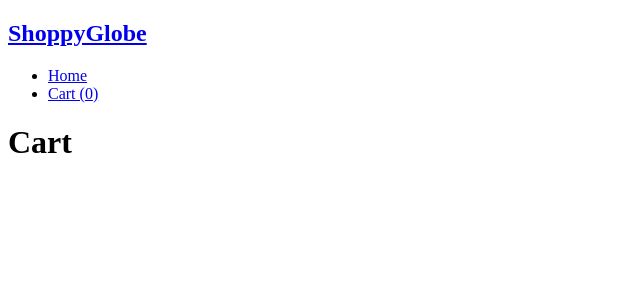
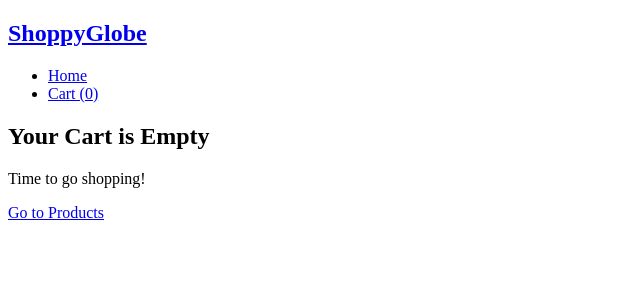
Before and after one commit to GuduruVinay/ShoppyGlobe-E-Commerce-Application, a React (Vite) app: page /cart in a window 1280 px wide. Shown: the top 300 px of the page, without its empty margins (0-640 px from the left). Built offline with nearby package versions, Linux system fonts and the light colour scheme.

Commit message:
Added Cart Page

```diff
--- a/src/pages/Cart.jsx
+++ b/src/pages/Cart.jsx
@@ -1,7 +1,45 @@
+import { useSelector } from "react-redux";
+import { Link } from "react-router-dom";
+import CartItem from "../components/CartItem";
+
 function Cart() {
+    const cartItems = useSelector((state) => state.cart.items);
+
+    // Calculate Subtotal
+    const subtotal = cartItems.reduce((acc, item) => acc + item.price * item.quantity, 0);
+
+    if(cartItems.length === 0) {
+        return (
+            <div>
+                <h2>Your Cart is Empty</h2>
+                <p>Time to go shopping!</p>
+                <Link to="/">Go to Products</Link>
+            </div>
+        );
+    }
+
     return (
-        <h1>Cart</h1>
-    )
-}
+        <div>
+            <h2>Your Shopping Cart</h2>
+            <div>
+                <div>
+                    {cartItems.map((item) => (
+                        // Use unique key and pass item data via props
+                        <CartItem key={item.id} item={item} />
+                    ))}
+                </div>
+                <div>
+                    <h3>Order Summary</h3>
+                    <p>Subtotal ({cartItems.length} items) : **${subtotal.toFixed(2)}**</p>
+                    <p>Shipping: FREE</p>
+                    <hr />
+                    <h4>Total: ${subtotal.toFixed(2)}</h4>
+
+                    <Link to="/checkout">Proceed to Checkout</Link>
+                </div>
+            </div>
+        </div>
+    );
+};
 
 export default Cart;
```
